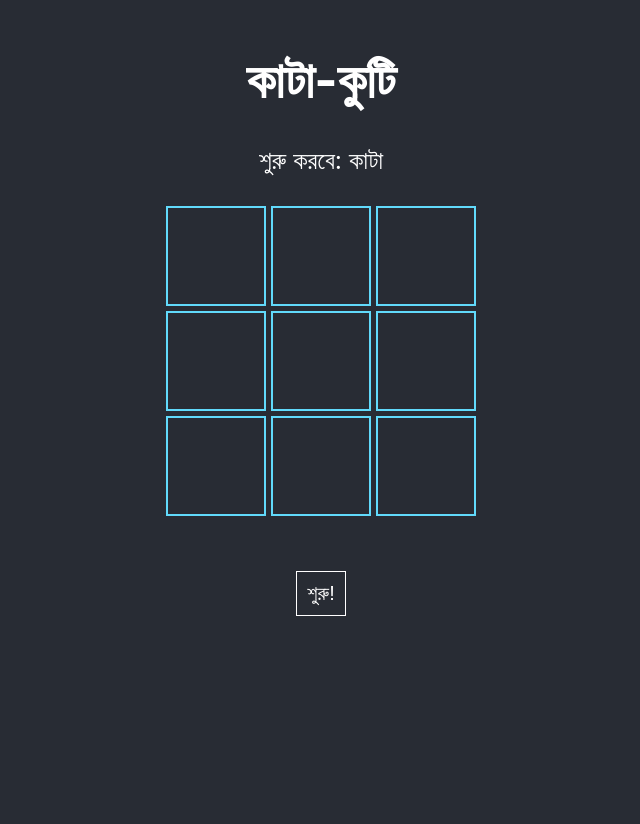
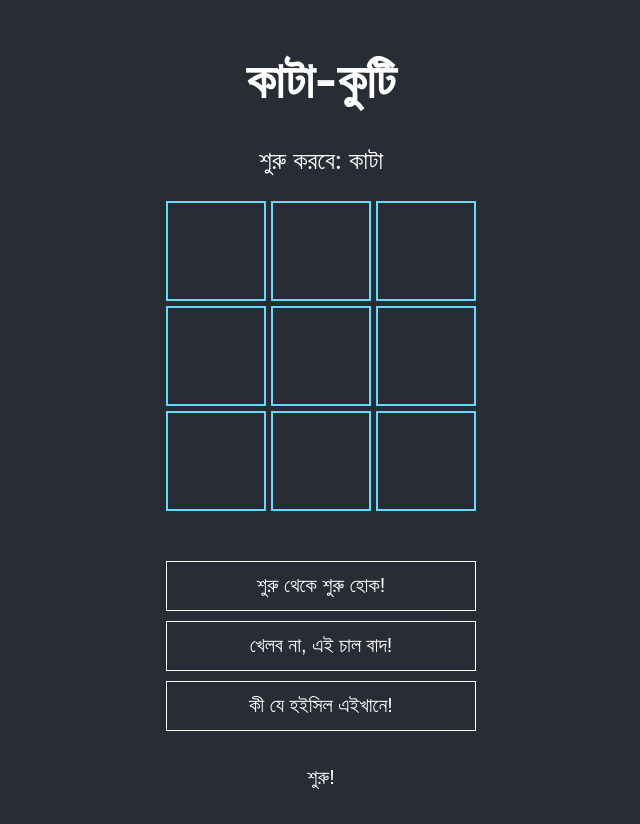
Before and after one commit to arBishal/Kata-Kuti, a React (Create React App) app: page / in a window 1280 px wide. Shown: the whole page, without its empty margins (319-959 px from the left). Before the commit the page ends 800 px from the top, so only its background shows below. Built offline with nearby package versions, Linux system fonts and the light colour scheme.

Commit message:
Trying to add some spice

```diff
--- a/src/App.css
+++ b/src/App.css
@@ -11,7 +11,6 @@
   gap: 5px;
   height: fit-content;
   width: fit-content;
-  padding: 5px;
 }
 
 .box {
@@ -22,6 +21,11 @@
   background-color: #282c34;
   border: 2px solid #61dafb;
   cursor: pointer;
+}
+.box:hover {
+  background-color: #61dafb;
+  color: #282c34;
+  border: 2px solid #61dafb;
 }
 
 h1 {
@@ -37,17 +41,46 @@ h1 {
 }
 
 .history {
-  margin: 50px 0px;
+  margin: 25px 0px;
+  display: flex;
+  flex-direction: row;
+}
+
+.buttons {
+  margin-top: 50px;
   display: flex;
   flex-direction: column;
+  justify-content: space-between;
+  align-items: center;
   gap: 10px;
+  width: 310px;
+}
+
+.buttons-button {
+  background-color: transparent;
+  color: white;
+  border: 1px solid white;
+  padding: 10px;
+  font-size: 20px;
+  width: 100%;
+  height: 50px;
+  cursor: pointer;
+}
+.buttons-button:hover {
+  color: #61dafb;
+  border: 1px solid #61dafb;
+  transform: scale(1.025);
 }
 
 .history-button {
   background-color: transparent;
   color: white;
-  border: 1px solid white;
+  border: none;
   padding: 10px;
   font-size: 20px;
   cursor: pointer;
 }
+.history-button:hover {
+  color: #61dafb;
+  transform: scale(1.1);
+}
--- a/src/App.js
+++ b/src/App.js
@@ -5,6 +5,7 @@ import Board from "./Board";
 export default function App() {
   const [historyBoard, setHistoryBoard] = useState([Array(9).fill(null)]);
   const [currentMove, setCurrentMove] = useState(0);
+  const [historyVisibility, setHistoryVisibility] = useState(false);
   const currentBoard = historyBoard[currentMove];
   const xNext = currentMove % 2 === 0;
 
@@ -32,13 +33,23 @@ export default function App() {
     );
   });
 
+  function toggleHistoryVisibility() {
+    setHistoryVisibility(!historyVisibility);
+  }
+
   return (
     <div className="main">
       <h1>কাটা-কুটি</h1>
 
       <Board xNext={xNext} board={currentBoard} onPlay={handlePlay} />
 
-      <div className="history">{moves}</div>
+      <div className="buttons">
+        <button className="buttons-button">শুরু থেকে শুরু হোক!</button>
+        <button className="buttons-button">খেলব না, এই চাল বাদ!</button>
+        <button className="buttons-button" onClick={toggleHistoryVisibility}>কী যে হইসিল এইখানে!</button>
+      </div>
+
+      <div className="history" hidden>{moves}</div>
     </div>
   );
 }
```
